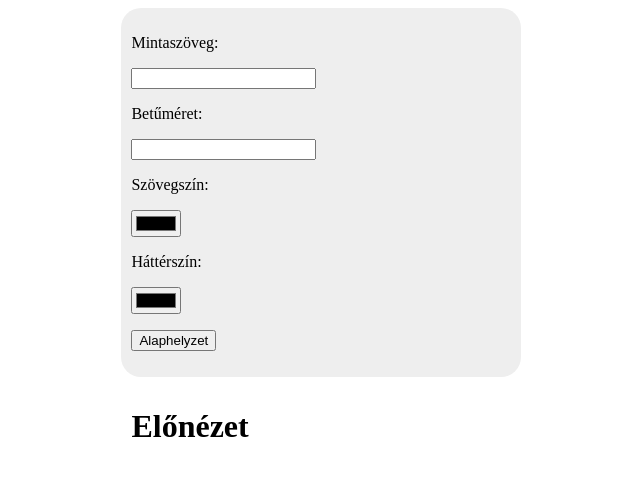
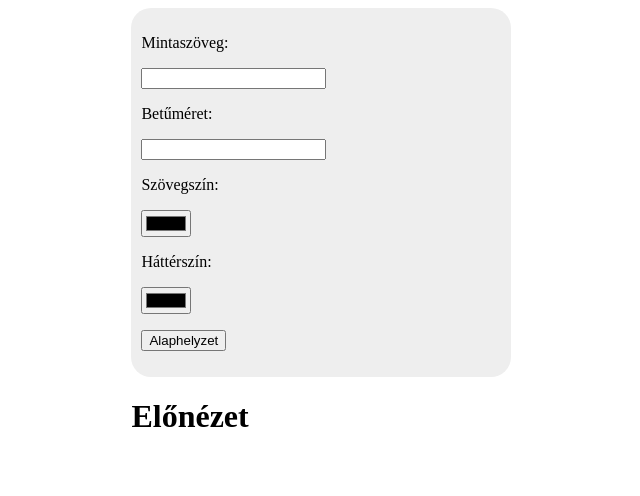
Before and after one commit to kilianmarcell/KilianMarcell_UI_designer, a plain HTML site: page index.html in a window 1280 px wide. Shown: the whole page, without its empty margins (319-959 px from the left). Drawn offline with Linux system fonts and the light colour scheme.

Commit message:
Háttérszín változtatható, div-ek rendezése + css formázás

```diff
--- a/index.html
+++ b/index.html
@@ -10,6 +10,7 @@
 </head>
 <body>
     <div id="alap">
+        <div id="bemenet">
             <p>Mintaszöveg:</p>
             <input type="text" id="mintaszovegId">
             <p><span id="hiba"></span></p>
@@ -21,9 +22,10 @@
             <input type="color" id="hatterszinId">
             <p><button id="alaphelyzetGomb">Alaphelyzet</button></p>
         </div>
+        <h1>Előnézet</h1>
         <div id="elonezet">
-        <h1>Előnézet</h1>
             <p id="szoveg"></p>
+        </div>
     </div>
 </body>
 </html>
--- a/main.css
+++ b/main.css
@@ -1,15 +1,16 @@
 #alap {
-    background-color: rgb(238, 238, 238);
-    padding: 10px;
     width: 30%;
     margin: auto;
+}
+
+#bemenet {
+    background-color: rgb(238, 238, 238);
     border-radius: 20px;
+    padding: 10px;
 }
 
 #elonezet {
     padding: 10px;
-    width: 30%;
-    margin: auto;
 }
 
 #hiba {
--- a/main.js
+++ b/main.js
@@ -36,6 +36,9 @@ function szovegszinF() {
 }
 
 function hatterszinF() {
+    let s = document.getElementById("hatterszinId").value;
+
+    document.getElementById("elonezet").style.backgroundColor = s;
 }
 
 function alaphelyzetF() {
```
Lines whose indentation alone changed are shown as unchanged.
